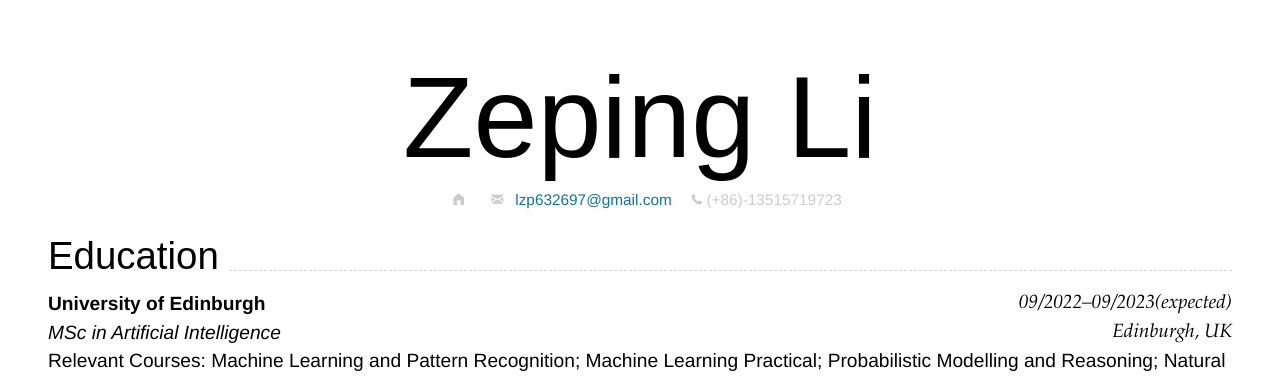
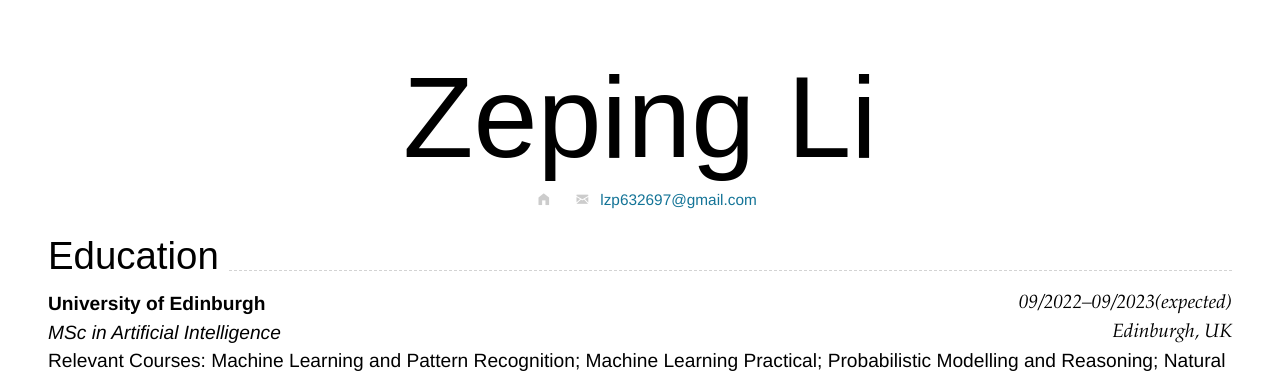
Before and after one commit to RL-LBAM/CV, a Jekyll site: the page built from index.md, in a window 1280 px wide. Shown: the top 380 px of the page. Built offline with Jekyll 4.4.1, drawn with Linux system fonts in a browser that asks for light colours; nearby versions of some CDN libraries.

Commit message:
Update index.md

```diff
--- a/index.md
+++ b/index.md
@@ -3,10 +3,8 @@ layout: cv
 title: Zeping Li
 email:
   text: lzp632697@gmail.com
-phone:
-  (+86)-13515719723
 homepage:
-  github.com/RL-LBAM/MyProjects
+  https://github.com/RL-LBAM/MyProjects
 ---
 
 # Zeping **Li**
```
